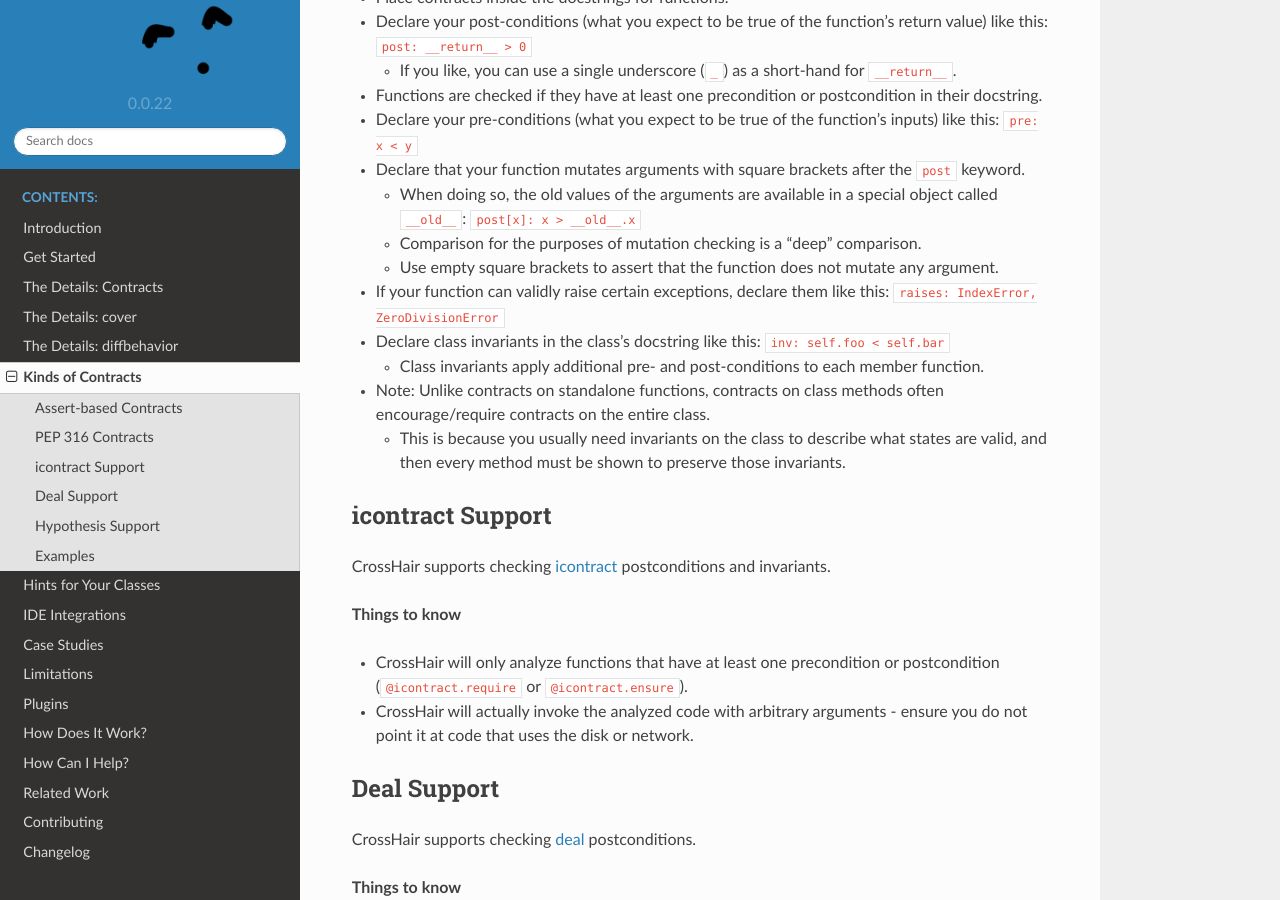
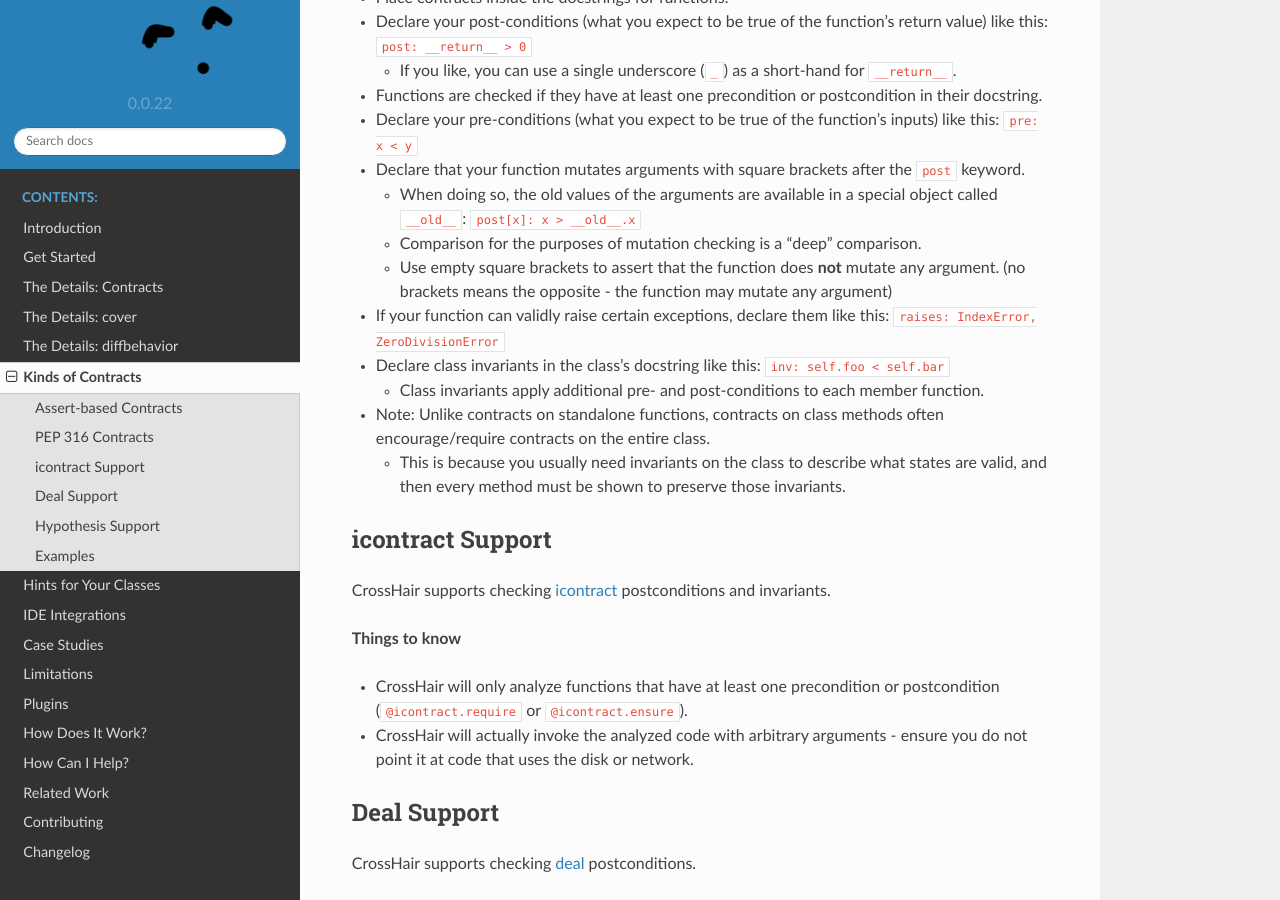
Before and after one commit to pschanely/CrossHair, a Sphinx documentation site: the page built from doc/source/kinds_of_contracts.rst, in a window 1280 px wide and 900 px high, scrolled down 2074 px. Built offline with Sphinx 7.4.7 and the Read the Docs theme 2.0.0, drawn with Linux system fonts in a browser that asks for light colours; the version number is read from the project's files by our own code.

Commit message:
Clarify postcondition bracket meanings

```diff
--- a/doc/source/kinds_of_contracts.rst
+++ b/doc/source/kinds_of_contracts.rst
@@ -128,8 +128,9 @@ See the `PEP 316`_ specification for details. In short:
   - When doing so, the old values of the arguments are available in a special
     object called ``__old__``: ``post[x]: x > __old__.x``
   - Comparison for the purposes of mutation checking is a "deep" comparison.
-  - Use empty square brackets to assert that the function does not mutate any
-    argument.
+  - Use empty square brackets to assert that the function does **not** mutate
+    any argument. (no brackets means the opposite - the function may mutate
+    any argument)
 
 - If your function can validly raise certain exceptions, declare them like
   this: ``raises: IndexError, ZeroDivisionError``
```
